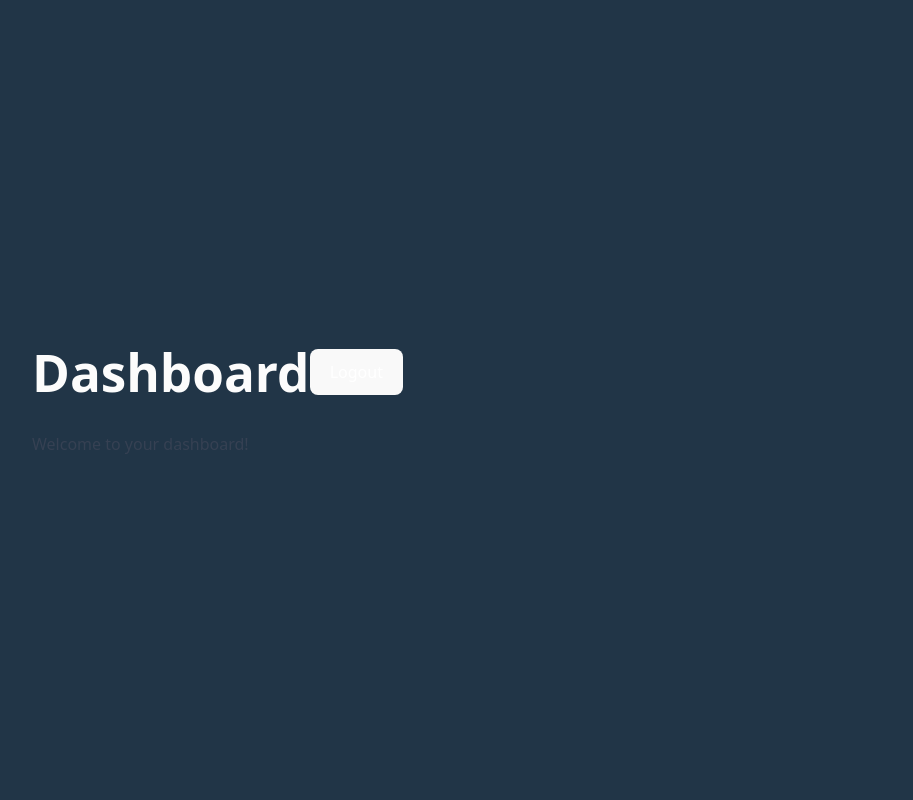
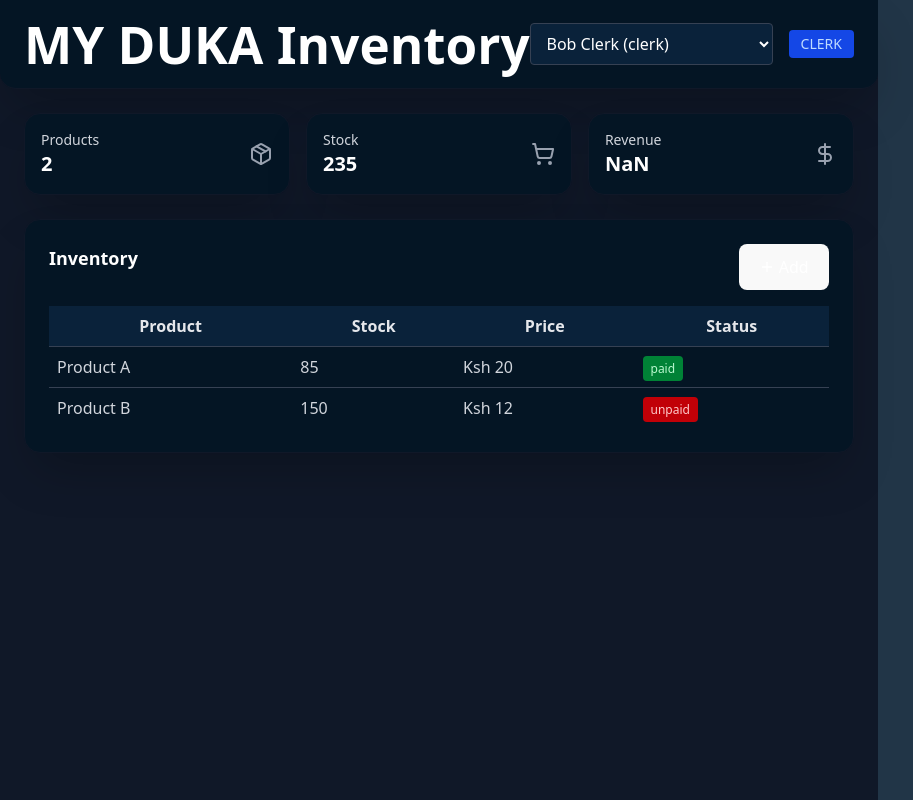
Before and after one commit to LegrandSir/MyDuka-group-5, a React (Vite) app in the folder client/: page /dashboard in a window 1280 px wide. Shown: the whole page, without its empty margins (0-913 px from the left). Built offline with nearby package versions, Linux system fonts and the light colour scheme; no server answers; sample sign-in values are in the browser's storage.

Commit message:
Added Levys dashboard and commented my dummy dashboard

```diff
--- a/client/src/index.css
+++ b/client/src/index.css
@@ -27,8 +27,8 @@ body {
   margin: 0;
   display: flex;
   place-items: center;
-  min-width: 320px;
-  min-height: 100vh;
+  min-width: 100px;
+  min-height: 100px;
 }
 
 h1 {
--- a/client/src/pages/Dashboard.jsx
+++ b/client/src/pages/Dashboard.jsx
@@ -1,45 +1,253 @@
-// src/pages/Dashboard.jsx
-import { useEffect, useState } from "react";
-import { getDashboardData } from "../services/api";
-import { useNavigate } from "react-router-dom";
+// // src/pages/Dashboard.jsx
+// import { useEffect, useState } from "react";
+// import { getDashboardData } from "../services/api";
+// import { useNavigate } from "react-router-dom";
 
-export default function Dashboard() {
-  const [message, setMessage] = useState("");
-  const navigate = useNavigate();
+// export default function Dashboard() {
+//   const [message, setMessage] = useState("");
+//   const navigate = useNavigate();
 
-  useEffect(() => {
-    const fetchData = async () => {
-      const data = await getDashboardData();
+//   useEffect(() => {
+//     const fetchData = async () => {
+//       const data = await getDashboardData();
 
-      if (data.message) {
-        setMessage(data.message);
-      } else {
-        // Token invalid or expired → redirect to login
-        localStorage.removeItem("token");
-        navigate("/login");
-      }
-    };
-    fetchData();
-  }, [navigate]);
+//       if (data.message) {
+//         setMessage(data.message);
+//       } else {
+//         // Token invalid or expired → redirect to login
+//         localStorage.removeItem("token");
+//         navigate("/login");
+//       }
+//     };
+//     fetchData();
+//   }, [navigate]);
 
-  const handleLogout = () => {
-    localStorage.removeItem("token");
-    localStorage.removeItem("user");
-    navigate("/login");
+//   const handleLogout = () => {
+//     localStorage.removeItem("token");
+//     localStorage.removeItem("user");
+//     navigate("/login");
+//   };
+
+//   return (
+//     <div className="p-8">
+//       <div className="flex justify-between items-center mb-8">
+//         <h1 className="text-3xl font-bold">Dashboard</h1>
+//         <button
+//           onClick={handleLogout}
+//           className="bg-red-600 text-white px-4 py-2 rounded hover:bg-red-700"
+//         >
+//           Logout
+//         </button>
+//       </div>
+//       <p className="text-gray-700">{message || "Welcome to your dashboard!"}</p>
+//     </div>
+//   );
+// }
+
+
+
+import React, { useState } from 'react';
+import {  Users, ShoppingCart, Package, Plus, Check, X, Store, DollarSign } from 'lucide-react';
+import { BarChart, Bar, XAxis, YAxis, Tooltip, ResponsiveContainer } from 'recharts';
+
+const users = [
+  { id: 1, name: 'John Merchant', role: 'merchant' },
+  { id: 2, name: 'Jane Admin', role: 'admin', storeId: 1 },
+  { id: 3, name: 'Bob Clerk', role: 'clerk', storeId: 1 }
+];
+const products = [
+  {
+    id: 1,
+    name: 'Product A',
+    storeId: 1,
+    price: 20,
+    status: 'paid',
+    stock:85,
+    buyingPrice: 3000,
+    sellingPrice: 3900,
+    image:
+      'https://images.unsplash.com/photo-1601784551446-20c9e07cd590?q=80&w=1983&auto=format&fit=crop',
+  },
+  {
+    id: 2,
+    name: 'Product B',
+    storeId: 1,
+    stock: 150,
+    price: 12,
+    status: 'unpaid',
+    image:
+      'https://images.unsplash.com/photo-1601784551446-20c9e07cd590?q=80&w=1983&auto=format&fit=crop',
+  },
+];
+const requests = [
+  { id: 1, product: 'Product A', qty: 50, status: 'pending', storeId: 1 },
+  { id: 2, product: 'Product B', qty: 100, status: 'approved', storeId: 1 }
+];
+const chartData = [
+  { name: 'Store 1', sales: 4000, profit: 2400 },
+  { name: 'Store 2', sales: 3000, profit: 1398 }
+];
+
+const Card = ({ title, value, icon: Icon }) => (
+  <div className="bg-[#041524] backdrop-blur-md border border-gray-900 rounded-2xl p-4 flex justify-between items-center shadow-2xl">
+    <div>
+      <p className="text-sm text-gray-300">{title}</p>
+      <p className="text-xl font-bold text-white">{value}</p>
+    </div>
+    <Icon className="w-6 h-6 text-gray-400" />
+  </div>
+);
+
+const Clerk = ({ user }) => {
+  const [items, setItems] = useState(products.filter(p => p.storeId === user.storeId));
+  const [showForm, setShowForm] = useState(false);
+
+  const addItem = e => {
+    e.preventDefault();
+    const f = e.target;
+    setItems([...items, { id: Date.now(), name: f.name.value, stock: +f.stock.value, price: +f.price.value, status: 'unpaid', storeId: user.storeId }]);
+    f.reset(); setShowForm(false);
   };
 
   return (
-    <div className="p-8">
-      <div className="flex justify-between items-center mb-8">
-        <h1 className="text-3xl font-bold">Dashboard</h1>
-        <button
-          onClick={handleLogout}
-          className="bg-red-600 text-white px-4 py-2 rounded hover:bg-red-700"
-        >
-          Logout
-        </button>
+    <div className="space-y-6">
+      <div className="grid grid-cols-3 gap-4">
+        <Card title="Products" value={items.length} icon={Package} />
+        <Card title="Stock" value={items.reduce((s, p) => s + p.stock, 0)} icon={ShoppingCart} />
+        <Card title="Revenue" value="NaN" icon={DollarSign} />
+        {/* <Card title="Revenue" value={`Ksh ${items.reduce((s, p) => s + p.stock * p.price, 0)}`} icon={DollarSign} /> */}
       </div>
-      <p className="text-gray-700">{message || "Welcome to your dashboard!"}</p>
+
+      <div className="bg-[#041524] backdrop-blur-md border border-gray-900 rounded-2xl p-6 shadow-2xl">
+        <div className="flex justify-between mb-4">
+          <h2 className="text-lg font-semibold text-white">Inventory</h2>
+          <button onClick={() => setShowForm(!showForm)} className="bg-blue-600 px-3 py-2 rounded text-white flex items-center">
+            <Plus className="w-4 h-4 mr-1" /> Add
+          </button>
+        </div>
+
+        {showForm && (
+          <form onSubmit={addItem} className="mb-4 grid grid-cols-3 gap-3">
+            <input name="name" placeholder="Name" className="bg-gray-700 rounded px-3 py-2 text-white" />
+            <input name="stock" type="number" placeholder="Stock" className="bg-[#0a223a] border border-gray-700 rounded px-3 py-2 text-white" />
+            <input name="price" type="number" placeholder="Price" className="bg-[#0a223a] border border-gray-700 rounded px-3 py-2 text-white" />
+            <button type="submit" className="col-span-3 bg-green-600 text-white py-2 rounded hover:bg-green-700 transition">Save</button>
+          </form>
+        )}
+
+        <table className="w-full text-gray-300">
+          <thead className="bg-[#0a223a] text-gray-200">
+            <tr><th className="p-2">Product</th><th className="p-2">Stock</th><th className="p-2">Price</th><th className="p-2">Status</th></tr>
+          </thead>
+          <tbody>
+            {items.map(p => (
+              <tr key={p.id} className="border-t border-gray-700">
+                <td className="p-2">{p.name}</td>
+                <td className="p-2">{p.stock}</td>
+                <td className="p-2">Ksh {p.price}</td>
+                <td className="p-2">
+                  <span className={`px-2 py-1 rounded text-xs ${p.status === 'paid' ? 'bg-green-700 text-green-200' : 'bg-red-700 text-red-200'}`}>{p.status}</span>
+                </td>
+              </tr>
+            ))}
+          </tbody>
+        </table>
+      </div>
     </div>
   );
-}
+};
+
+const Admin = ({ user }) => {
+  const [reqs, setReqs] = useState(requests.filter(r => r.storeId === user.storeId));
+  const act = (id, s) => setReqs(reqs.map(r => r.id === id ? { ...r, status: s } : r));
+
+  return (
+    <div className="space-y-6">
+      <div className="grid grid-cols-3 gap-4">
+        <Card title="Products" value={products.length} icon={Package} />
+        <Card title="Pending" value={reqs.filter(r => r.status === 'pending').length} icon={ShoppingCart} />
+        <Card title="Revenue" value="Ksh 8,450" icon={DollarSign} />
+      </div>
+
+      <div className="bg-[#041524] backdrop-blur-md border border-gray-900 rounded-2xl p-6 shadow-2xl">
+        <h2 className="text-lg font-semibold text-white mb-4">Requests</h2>
+        <table className="w-full text-gray-300">
+          <thead className="bg-[#0a223a] text-gray-200">
+            <tr><th className="p-2">Product</th><th className="p-2">Qty</th><th className="p-2">Status</th><th className="p-2">Actions</th></tr>
+          </thead>
+          <tbody>
+            {reqs.map(r => (
+              <tr key={r.id} className="border-t border-gray-700">
+                <td className="p-2">{r.product}</td>
+                <td className="p-2">{r.qty}</td>
+                <td className="p-2">
+                  <span className={`px-2 py-1 rounded text-xs ${
+                    r.status === 'approved' ? 'bg-green-700 text-green-200' :
+                    r.status === 'pending' ? 'bg-yellow-700 text-yellow-200' : 'bg-red-700 text-red-200'
+                  }`}>{r.status}</span>
+                </td>
+                <td className="p-2">
+                  {r.status === 'pending' && (
+                    <div className="flex space-x-2">
+                      <button onClick={() => act(r.id, 'approved')} className="text-green-400"><Check className="w-4 h-4" /></button>
+                      <button onClick={() => act(r.id, 'declined')} className="text-red-400"><X className="w-4 h-4" /></button>
+                    </div>
+                  )}
+                </td>
+              </tr>
+            ))}
+          </tbody>
+        </table>
+      </div>
+    </div>
+  );
+};
+
+const Merchant = () => (
+  <div className="space-y-6">
+    <div className="grid grid-cols-4 gap-4">
+      <Card title="Stores" value="2" icon={Store} />
+      <Card title="Products" value={products.length} icon={Package} />
+      <Card title="Staff" value={users.length} icon={Users} />
+      <Card title="Revenue" value="Ksh 24500" icon={DollarSign} />
+    </div>
+    <div className="bg-[#041524] backdrop-blur-md border border-gray-900 rounded-2xl p-6 shadow-2xl">
+      <h2 className="text-lg font-semibold text-white mb-4">Performance</h2>
+      <ResponsiveContainer width="100%" height={250}>
+        <BarChart data={chartData}>
+          <XAxis dataKey="name" stroke="#ccc" />
+          <YAxis stroke="#ccc" />
+          <Tooltip />
+          <Bar dataKey="sales" fill="#3B82F6" />
+          <Bar dataKey="profit" fill="#10B981" />
+        </BarChart>
+      </ResponsiveContainer>
+    </div>
+  </div>
+);
+
+
+const App = () => {
+   const [user, setUser] = useState(users[2]);
+  const Dash = user.role === 'clerk' ? Clerk : user.role === 'admin' ? Admin : Merchant;
+
+  return (
+    <div className="min-h-screen bg-gray-900 text-gray-200">
+      <div className="bg-[#041524] backdrop-blur-md border-b border-gray-900 px-6 py-4 flex justify-between rounded-b-2xl shadow-2xl">
+        <h1 className="text-xl font-bold text-white">MY DUKA Inventory</h1>
+        <div className="flex items-center space-x-4">
+          <select value={user.id} onChange={e => setUser(users.find(u => u.id === +e.target.value))}
+            className="bg-[#0a223a] border border-gray-700 rounded px-3 py-2 text-white">
+            {users.map(u => <option key={u.id} value={u.id}>{u.name} ({u.role})</option>)}
+          </select>
+          <span className={`px-3 py-1 text-sm rounded ${user.role === 'clerk' ? 'bg-blue-700 text-blue-200' : user.role === 'admin' ? 'bg-green-700 text-green-200' : 'bg-purple-700 text-purple-200'}`}>
+            {user.role.toUpperCase()}
+          </span>
+        </div>
+      </div>
+      <div className="p-6"><Dash user={user} /></div>
+    </div>
+  );
+};
+
+export default App;
--- a/client/src/pages/Login.jsx
+++ b/client/src/pages/Login.jsx
@@ -36,7 +36,7 @@ export default function Login() {
   };
 
   return (
-    <div className="min-h-screen flex items-center justify-center bg-gray-900 px-4">
+  <div className="min-h-screen w-screen flex items-center justify-center bg-gray-900 px-4">
     <div className="w-full max-w-md bg-[#041524] rounded-2xl shadow-2xl p-8 border border-gray-700">
       <img
         src="/src/assets/my duka logo-01.svg"
@@ -79,4 +79,5 @@ export default function Login() {
     </div>
   </div>
 );
+
 }
--- a/client/src/services/api.js
+++ b/client/src/services/api.js
@@ -1,5 +1,5 @@
 // src/services/api.js
-const API_URL = "http://127.0.0.1:5000";
+const API_URL = "http://localhost:5000";
 
 export const login = async (email, password) => {
   try {
```
Also changed, not shown: 2 other files (tests, documents, lock files or other folders). Lines whose indentation alone changed are shown as unchanged.
